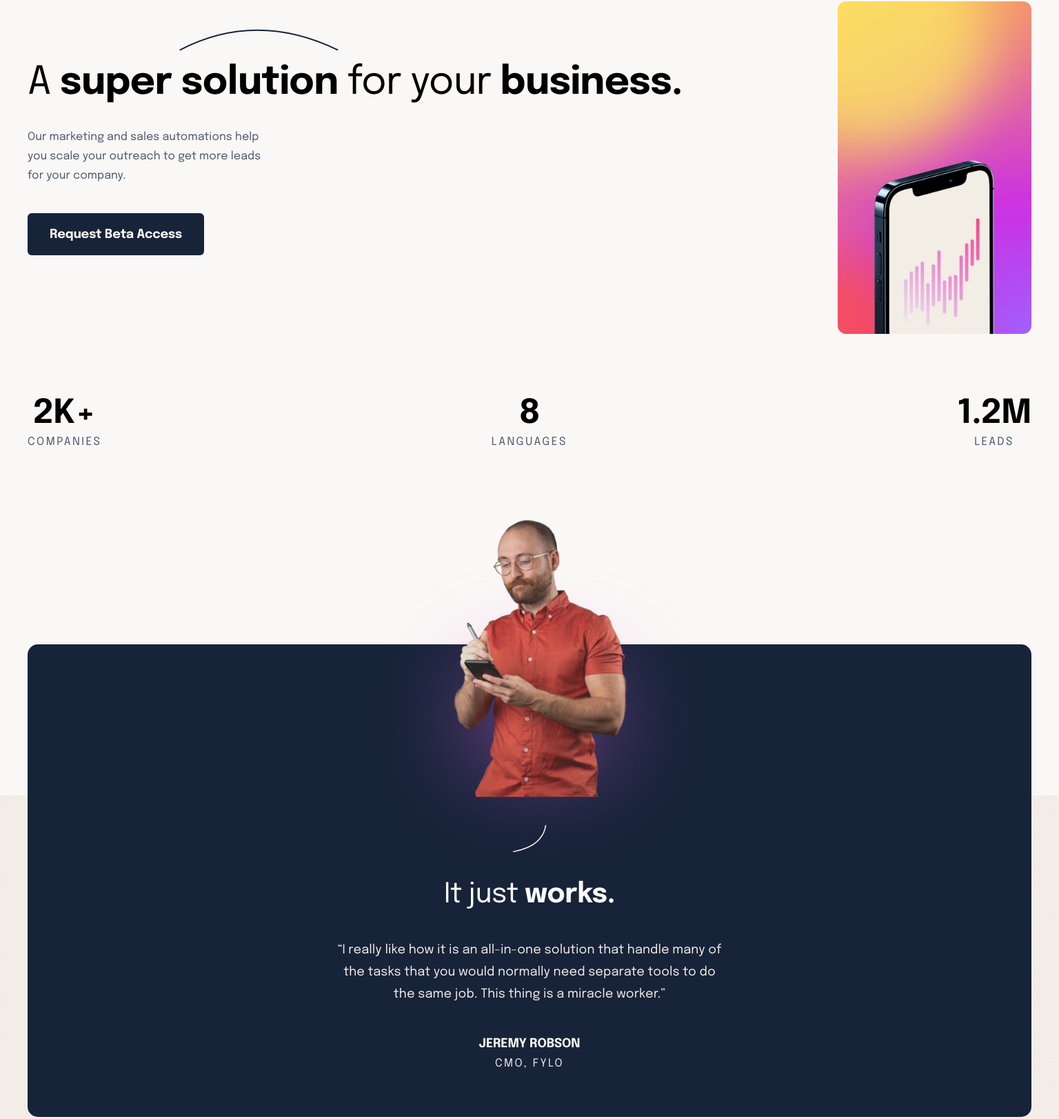
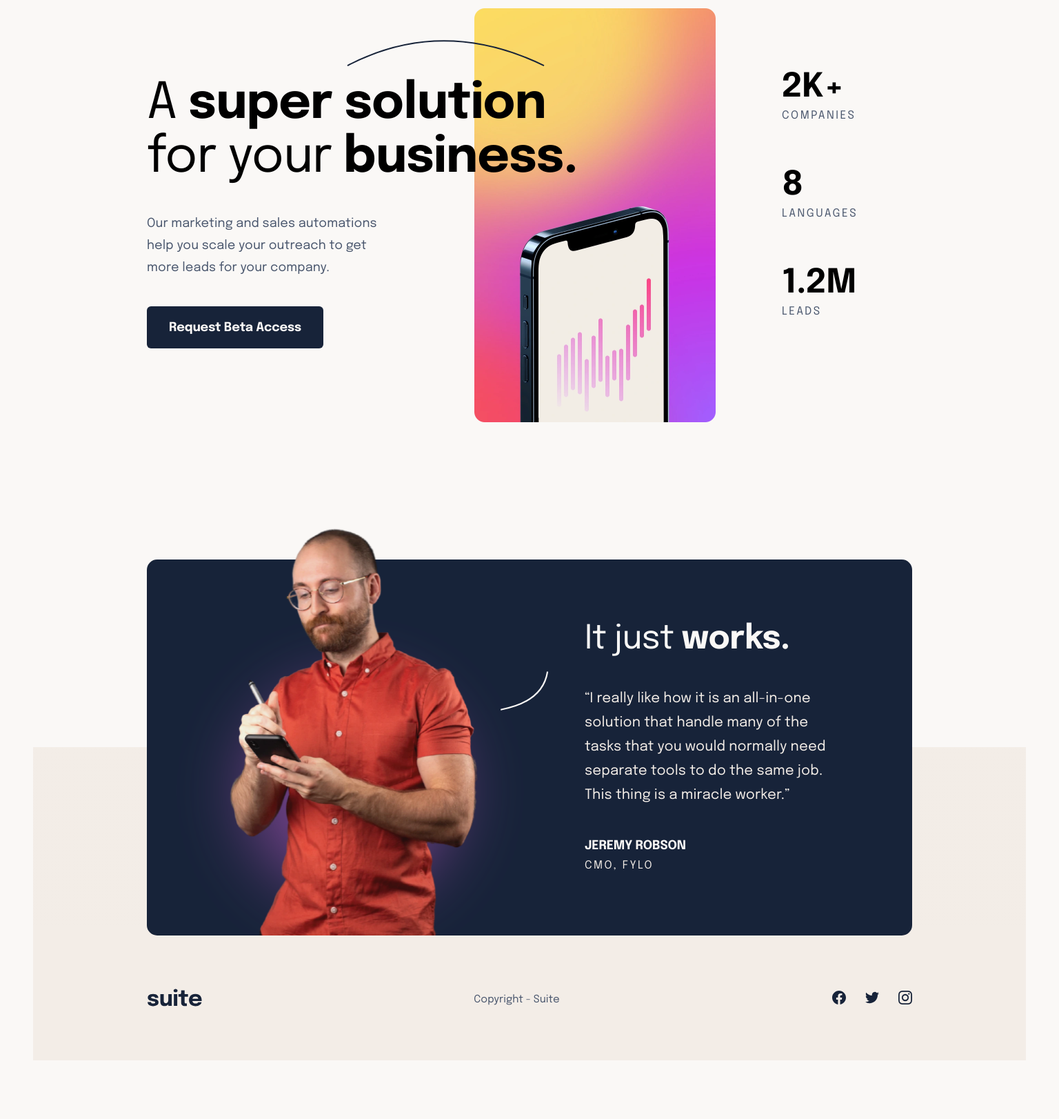
Before and after one commit to brian-jensen/suite-landing-page, a plain HTML site: page index.html in a window 1536 px wide. Shown: the part 174-1796 px from the top of the page at 69% size. After the commit the page ends 1711 px from the top, so only its background shows below. Drawn offline with Linux system fonts and the light colour scheme.

Commit message:
Add desktop styles

```diff
--- a/css/styles.css
+++ b/css/styles.css
@@ -296,7 +296,7 @@ footer p {
   }
 }
 
-@media (min-width: 768px) {
+@media (min-width: 48em) {
 
   header {
     padding: 40px 40px 0;
@@ -362,23 +362,8 @@ footer p {
   .review {
     margin-top: 280px;
     padding: 0 40px 64px;
-  }
-
-  .jeremy::after {
-    display: flex;
-    position: relative;
-    top: -235px;
-    left: 15px;
-    margin: 0 auto -150px;
-    z-index: -1;
-    content: "";
-    background: #DB65E2;
-    mix-blend-mode: normal;
-    opacity: 0.48;
-    filter: blur(67.957px);
-    height: 150px;
-    width: 200px;
-    overflow: hidden;
+    background: var(--color-black) url(../assets/pattern-blur.svg) no-repeat top -50px left 54%/350px 300px;
+    mix-blend-mode: multiply;
   }
 
   .review-text p.quote {
@@ -397,3 +382,158 @@ footer p {
     padding: 92px 40px 72px;
   }
 }
+
+@media (min-width: 64em) {
+
+  header,
+  .hero,
+  .stats,
+  .review {
+    max-width: 69.375rem;
+    margin-left: auto;
+    margin-right: auto;
+  }
+
+  .bg-color {
+    padding-left: 0;
+    padding-right: 0;
+  }
+
+  footer {
+    padding-left: 40px;
+    padding-right: 40px;
+  }
+
+}
+
+@media (min-width: 90em) {
+
+  header,
+  .hero,
+  .stats,
+  .review {
+    padding-left: 0;
+    padding-right: 0;
+  }
+
+  header {
+    padding-top: 50px;
+  }
+
+  .hero-stats-container {
+    display: flex;
+    max-width: 69.375rem;
+    margin: 0 auto;
+  }
+
+  .hero,
+  .stats {
+    max-width: initial;
+  }
+
+  .hero {
+    max-width: 825px;
+    margin: 0 96px 0 0;
+    height: 600px;
+    background: url(../assets/image-hero-portrait@2x.webp) no-repeat top 0 right 0/350px 600px;
+    padding-top: 55px;
+  }
+
+  .hero-heading svg {
+    width: 287px;
+    height: 40px;
+    transform: translate(290px, -10px);
+  }
+
+  .hero-heading svg path {
+    stroke-width: 2px;
+  }
+
+  .hero-heading h1 {
+    padding-right: 133px;
+    font-size: 72px;
+    line-height: 78px;
+    letter-spacing: -1px;
+    margin-bottom: 40px;
+  }
+
+  .hero p {
+    font-size: 18px;
+    line-height: 32px;
+  }
+
+  .stats {
+    flex-direction: column;
+    justify-content: center;
+    margin-left: initial;
+    text-align: left;
+  }
+
+  .stat-text {
+    margin-bottom: 60px;
+  }
+
+  .bg-color {
+    background: linear-gradient(transparent 50%, var(--color-cream) 50%);
+  }
+
+  .review {
+    display: flex;
+    justify-content: space-between;
+    align-items: center;
+    height: 545px;
+    margin-top: 199px;
+    padding: 0 125px 0 100px;
+    text-align: left;
+    background: var(--color-black) url(../assets/pattern-blur.svg) no-repeat top 60px left 20px/550px 550px;
+    mix-blend-mode: normal;
+  }
+
+  .jeremy img {
+    position: relative;
+    display: flex;
+    height: 590px;
+    width: 360px;
+    transform: translate(20px, 0);
+    bottom: 22.5px;
+    margin: initial;
+    filter: contrast(90%);
+  }
+
+  .review svg {
+    height: 60px;
+    width: 70px;
+    margin: 0;
+    align-self: flex-start;
+    transform: translateY(161px);
+  }
+
+  .review-text {
+    flex-basis: 350px;
+  }
+
+  .review-text h2 {
+    font-size: 48px;
+    line-height: 56px;
+    letter-spacing: -0.5px;
+  }
+
+  .review-text p.quote {
+    font-size: 20px;
+    line-height: 35px;
+    margin: 0 0 40px;
+    width: unset;
+  }
+
+  .bg-color,
+  footer {
+    max-width: 90rem;
+    margin-left: auto;
+    margin-right: auto;
+  }
+
+  footer {
+    padding-left: 165.5px;
+    padding-right: 165.5px;
+  }
+}
--- a/index.html
+++ b/index.html
@@ -19,6 +19,7 @@
     <a href="#top">Request Beta Access</a>
   </header>
   <main>
+    <div class="hero-stats-container">
       <section class="hero">
         <div class="hero-heading">
           <svg xmlns="http://www.w3.org/2000/svg" viewBox="0 0 289 39">
@@ -48,15 +49,16 @@
           <p>Leads</p>
         </div>
       </section>
+    </div>
     <div class="bg-color">
       <section class="review">
         <picture class="jeremy">
           <img src="./assets/image-jeremy-large@2x.webp" alt="a picture of jeremy using a phone">
         </picture>
-      <blockquote class="review-text">
         <svg class="line-2" xmlns="http://www.w3.org/2000/svg" viewBox="0 0 66 54">
           <path d="M64.25.153c-4.255 27.517-25.604 44.85-64.05 52" stroke="#FAF8F6" stroke-width="2" fill="none" />
         </svg>
+        <blockquote class="review-text">
           <h2>It just <strong>works.</strong></h2>
           <p class="quote">&ldquo;I really like how it is an all-in-one solution that handle many of
             the tasks that you would normally need separate tools to do the same
```
Lines whose indentation alone changed are shown as unchanged.
